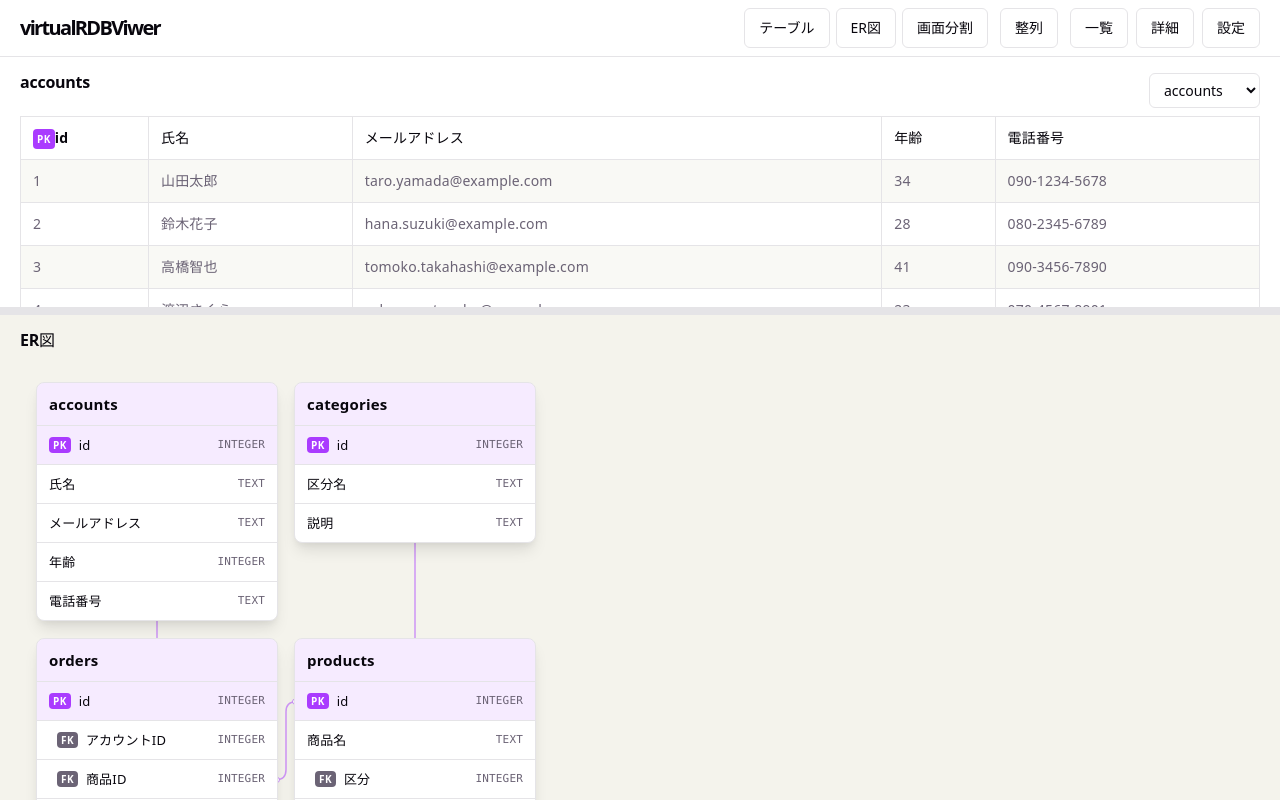
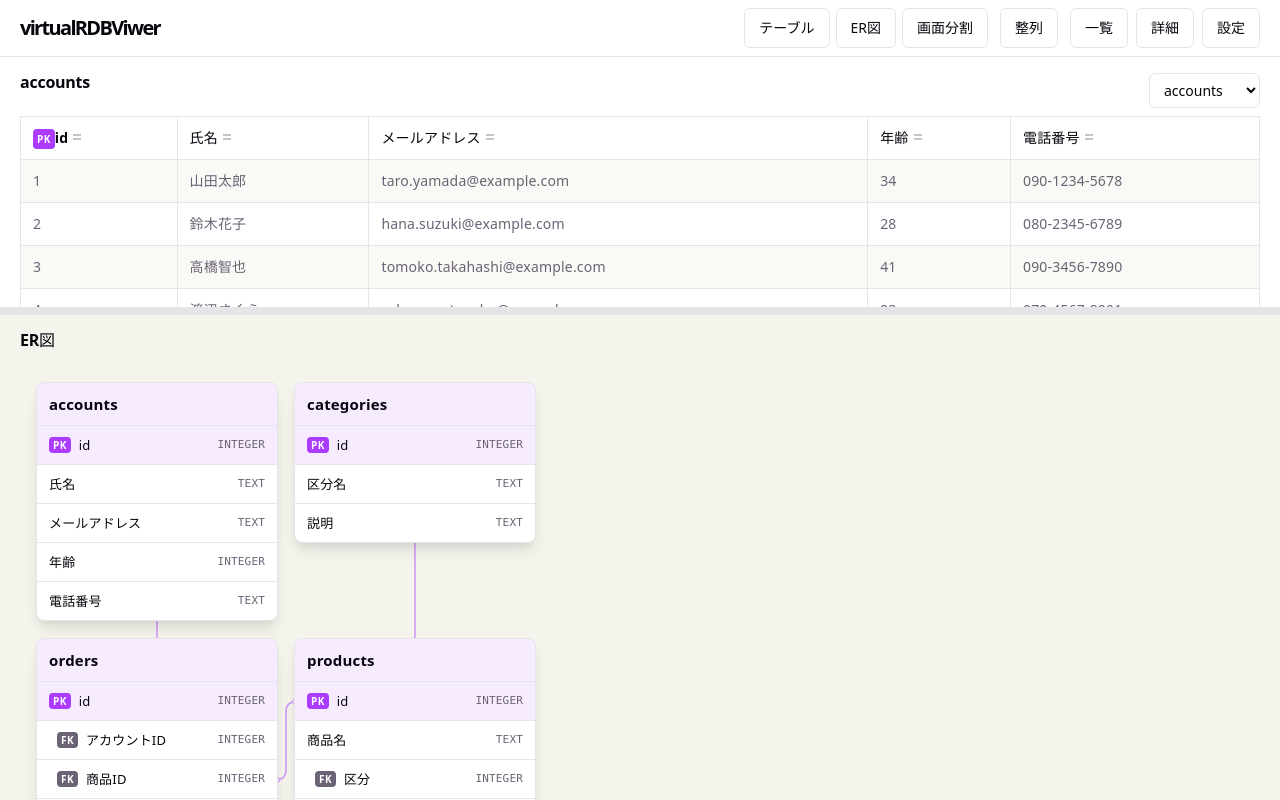
Before and after one commit to hsano333/virtualRDBViwer, a React (Vite) app: page / in a window 1280 px wide. Built offline with nearby package versions, Linux system fonts and the light colour scheme.

Commit message:
ソート機能追加

```diff
--- a/src/App.css
+++ b/src/App.css
@@ -189,6 +189,53 @@
   flex: 1 1 auto;
 }
 
+.sort-btn {
+  flex: 0 0 auto;
+  display: inline-flex;
+  align-items: center;
+  justify-content: center;
+  width: 18px;
+  height: 18px;
+  padding: 0;
+  border: none;
+  border-radius: 6px;
+  background: transparent;
+  color: var(--text);
+  cursor: pointer;
+  transition: background 0.2s, color 0.2s;
+}
+
+.sort-btn:hover {
+  background: var(--accent-bg);
+}
+
+.sort-btn:focus-visible {
+  outline: 2px solid var(--accent);
+  outline-offset: 1px;
+}
+
+.sort-btn .sort-arrow {
+  width: 12px;
+  height: 12px;
+  fill: currentColor;
+  opacity: 0.35;
+}
+
+.sort-btn .sort-arrow.neutral {
+  fill: none;
+  stroke: currentColor;
+  stroke-width: 1.4;
+  opacity: 0.5;
+}
+
+.sort-btn.active {
+  color: var(--accent);
+}
+
+.sort-btn.active .sort-arrow {
+  opacity: 1;
+}
+
 .data-table tbody tr:nth-child(odd) {
   background: var(--social-bg);
 }
--- a/src/App.jsx
+++ b/src/App.jsx
@@ -33,6 +33,16 @@ function getColumnKind(table, columnName) {
   return table.foreignKeys.some((fk) => fk.columns.includes(columnName)) ? 'fk' : null
 }
 
+// 2つのセル値を比較する。両方が数値なら数値比較、それ以外は大文字小文字を無視した文字列比較。
+function compareCell(a, b) {
+  const na = Number(a)
+  const nb = Number(b)
+  if (a !== '' && b !== '' && !Number.isNaN(na) && !Number.isNaN(nb)) {
+    return na - nb
+  }
+  return String(a ?? '').toLowerCase().localeCompare(String(b ?? '').toLowerCase())
+}
+
 function App() {
   const containerRef = useRef(null)
   const erGridRef = useRef(null)
@@ -53,6 +63,7 @@ function App() {
   const [containerHeight, setContainerHeight] = useState(0)
   const [anchors, setAnchors] = useState({})
   const [dragging, setDragging] = useState(null)
+  const [sort, setSort] = useState({ column: -1, asc: true })
 
   // リレーション（外部キー）の接続情報
   const schemaTable = useMemo(
@@ -97,6 +108,21 @@ function App() {
       cancelled = true
     }
   }, [selectedTable])
+
+  // 列ソートのトグル：同じ列を再クリックで昇順・降順を切り替える
+  const toggleSort = (column) => {
+    setSort((prev) =>
+      prev.column === column ? { column, asc: !prev.asc } : { column, asc: true }
+    )
+  }
+
+  // ソート適用済み行数（未ソートなら元のデータ順）
+  const sortedRows = useMemo(() => {
+    if (!table || sort.column < 0) return table?.rows ?? []
+    const col = sort.column
+    const dir = sort.asc ? 1 : -1
+    return [...table.rows].sort((a, b) => compareCell(a[col], b[col]) * dir)
+  }, [table, sort])
 
   useEffect(() => {
     fetch('/rdb.json')
@@ -364,13 +390,44 @@ function App() {
                             </span>
                           )}
                           <span className="table-header-name">{h}</span>
+                          {(() => {
+                            const active = sort.column === i
+                            return (
+                              <button
+                                type="button"
+                                className={`sort-btn ${active ? 'active ' + (sort.asc ? 'asc' : 'desc') : ''}`}
+                                aria-label={`${h} でソート`}
+                                title={`${h} でソート（再度クリックで逆順）}`}
+                                onClick={(e) => {
+                                  e.stopPropagation()
+                                  toggleSort(i)
+                                }}
+                              >
+                                <svg
+                                  className={`sort-arrow ${active ? (sort.asc ? 'up' : 'down') : 'neutral'}`}
+                                  viewBox="0 0 12 12"
+                                  aria-hidden="true"
+                                >
+                                  <path
+                                    d={
+                                      active
+                                        ? sort.asc
+                                          ? 'M6 2 L10 8 L2 8 Z'
+                                          : 'M6 10 L10 4 L2 4 Z'
+                                        : 'M2 4 L10 4 M2 8 L10 8'
+                                    }
+                                  />
+                                </svg>
+                              </button>
+                            )
+                          })()}
                         </th>
                       )
                     })}
                   </tr>
                 </thead>
                 <tbody>
-                  {table.rows.map((row, i) => (
+                  {sortedRows.map((row, i) => (
                     <tr key={i}>
                       {row.map((cell, j) => (
                         <td key={j}>{cell}</td>
```
